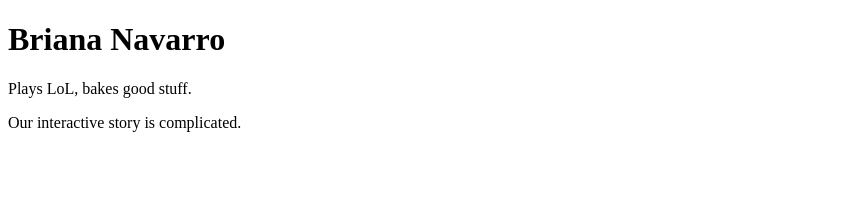
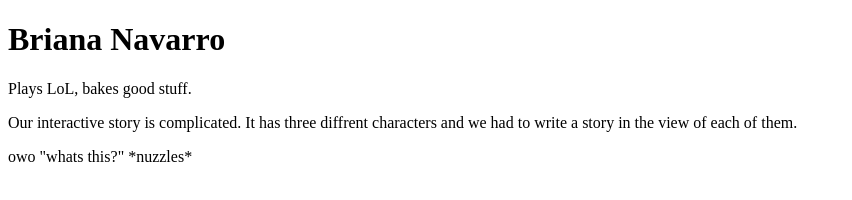
Before and after one commit to aeJ0E/Practice-Assignment, a plain HTML site: page index.html in a window 1280 px wide. Shown: the whole page, without its empty margins (0-852 px from the left). Drawn offline with Linux system fonts and the light colour scheme.

Commit message:
Added a furry role play with *'s

```diff
--- a/index.html
+++ b/index.html
@@ -9,6 +9,7 @@
 <body>
  <h1> Briana Navarro </h1>
  <p> Plays LoL, bakes good stuff. </p>
- <p>  Our interactive story is complicated.  </p>
+ <p>  Our interactive story is complicated. It has three diffrent characters and we had to write a story in the view of each of them. </p>
+<p>owo "whats this?" *nuzzles*</p>
 </body>
 </html>
```
